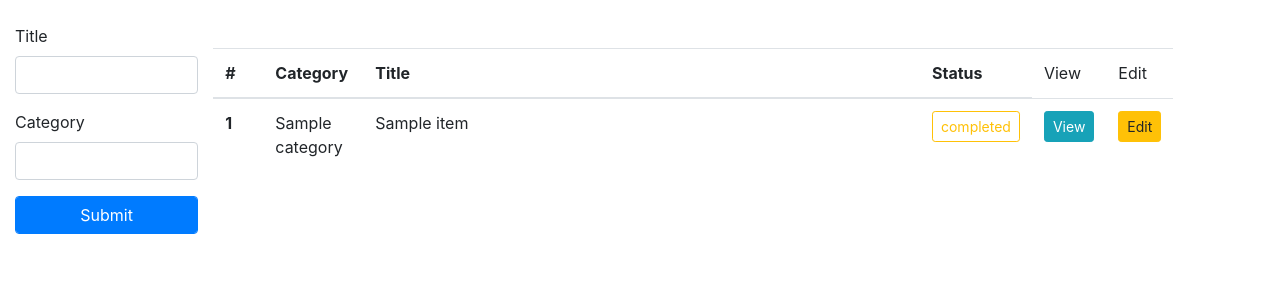
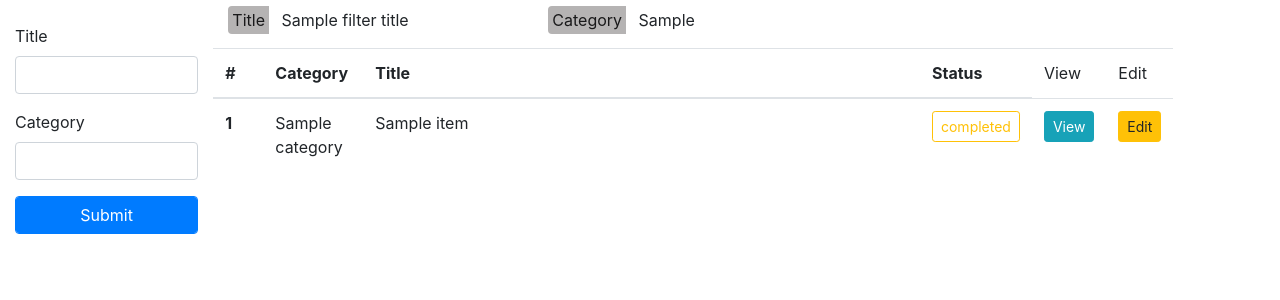
Before and after one commit to IamWGO/todo-web-app, a Flask app: template templates/home.html in a window 1280 px wide. Shown: the part 56-356 px from the top of the page. Run offline with Flask 3, Linux system fonts and the light colour scheme; the template is opened without the code that fills it: most values are stand-ins (such as "Sample title", 1, 10 or a date in 2020); form fields are guessed from the names that the template uses; some libraries are stand-ins or nearby versions.

Commit message:
Fronend filter style

```diff
--- a/model.py
+++ b/model.py
@@ -64,7 +64,7 @@ def add_new_task(new_task):
 
 def get_task_info(task_id):
     for task in task_items:
-        if task["id"] == task_id:
+        if task["id"] == int(task_id):
             return task  # Return the task if the ID matches
 
     return None
@@ -111,7 +111,7 @@ def delete_category(category_id):
 
 def update_category(category_id, update_category):
     for index, category in enumerate(category_items):
-        if category["id"] == category_id:
+        if category["id"] == int(category_id):
             category_items[index] = update_category
             save_db(is_task=False)
             break
@@ -120,7 +120,7 @@ def update_category(category_id, update_category):
 def get_category_name_by_id(category_id):
     # Iterate through the list of tuples
     for item in categories:
-        if item[0] == category_id:
+        if item[0] == int(category_id):
             return item[1]
     return None
 
--- a/static/css/style.css
+++ b/static/css/style.css
@@ -24,3 +24,8 @@ textarea {
   padding: 5px;
   border-radius: 5px; /* You can adjust the value to control the roundness of the corners */
 }
+
+.filter-header {
+  color: #19191a;
+  background-color: #b5b3b3;
+}
--- a/templates/home.html
+++ b/templates/home.html
@@ -19,8 +19,19 @@
       </div>
     </div>
     <div class="col-lg-9">
-      <div class="row my-5 card-wrapper">
-        {% if items %}
+
+      <div class="row my-2">
+        <div class="col-lg-4">
+          <span class="p-1 rounded-left filter-header"> Title</span>
+          <span class="m-2"> {{ filterTitle }}</span>
+        </div>
+        <div class="col-lg-4">
+          <span class="p-1 rounded-left filter-header"> Category</span>
+          <span class="m-2"> {{ filterCategory }}</span>
+          </div>
+      </div>
+
+      <div class="row my-3 card-wrapper">
         <table class="table">
           <thead>
             <tr>
@@ -36,6 +47,7 @@
             </tr>
           </thead>
           <tbody>
+        {% if items %}
           {% for item in items %}
               <tr>
                 <th scope="row">{{ item.id }}</th>
@@ -68,11 +80,14 @@
 
               </tr>
           {% endfor %}
-          </tbody>
-        </table>
+
         {% else %}
-        <h1 class="offset-lg-3">No Tasks</h1>
+          <tr>
+            <th colspan="6"><h1 class="offset-lg-4">No Tasks</h1></th>
+          </tr>
         {% endif %}
+        </tbody>
+      </table>
       </div>
     </div>
   </div>
```
Also changed, not shown: app.py (+25 -13 lines).
